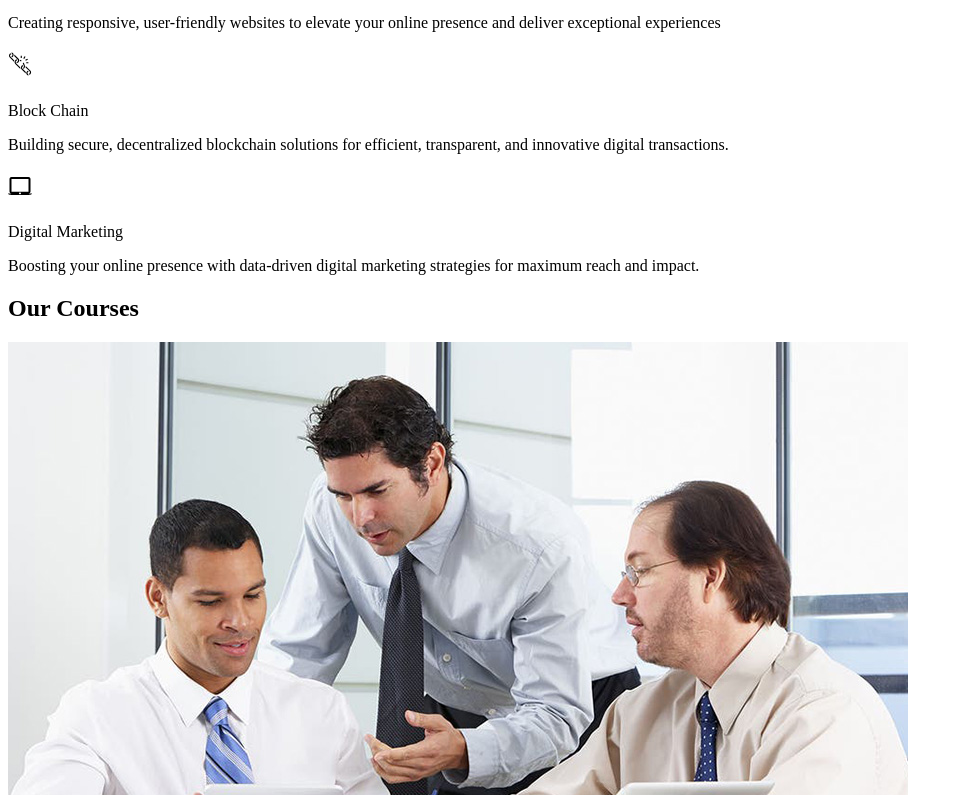
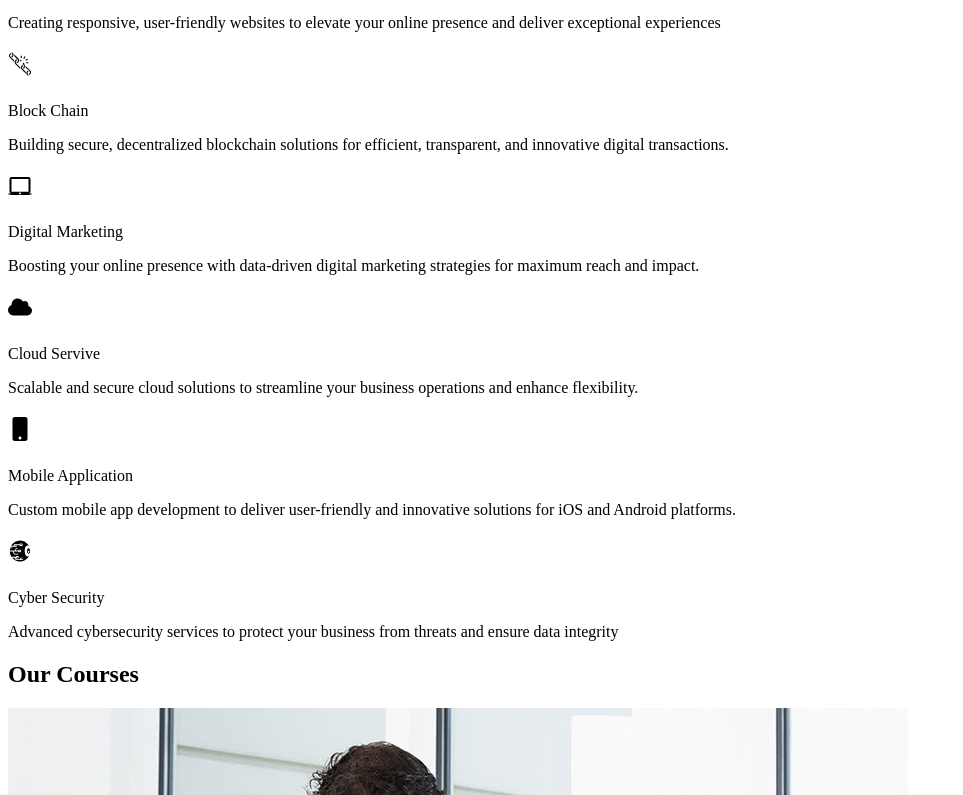
Before and after one commit to thinkfeatSS/thinkfeat, a Next.js app: page / in a window 1280 px wide. Shown: the part 5451-6246 px from the top of the page, without its empty margins (0-963 px from the left). Built offline with nearby package versions, Linux system fonts and the light colour scheme.

Commit message:
add servives

```diff
--- a/app/Service.tsx
+++ b/app/Service.tsx
@@ -6,6 +6,9 @@
 import { RiGlobalLine } from "react-icons/ri";
 import { GiBreakingChain } from "react-icons/gi";
 import { IoMdLaptop } from "react-icons/io";
+import { FaCloud } from "react-icons/fa6";
+import { FaMobile } from "react-icons/fa";
+import { GiCyberEye } from "react-icons/gi";
 
 const cardData = [
   {
@@ -23,6 +26,22 @@
     title: "Digital Marketing",
     description: "Boosting your online presence with data-driven digital marketing strategies for maximum reach and impact.",
   },
+  {
+    icon: <FaCloud className="inline-block mr-2" />,
+    title: "Cloud Servive",
+    description: "Scalable and secure cloud solutions to streamline your business operations and enhance flexibility.",
+  },
+
+  {
+    icon: <FaMobile className="inline-block mr-2" />,
+    title: "Mobile Application",
+    description: "Custom mobile app development to deliver user-friendly and innovative solutions for iOS and Android platforms.",
+  },
+  {
+    icon: <GiCyberEye className="inline-block mr-2" />,
+    title: "Cyber Security",
+    description: "Advanced cybersecurity services to protect your business from threats and ensure data integrity",
+  },
 ];
 
 
@@ -31,9 +50,10 @@
   return (
 
     <section className='mt-20 flex flex-col gap-10  dark:bg-surface-color bg-on-surface-color text-on-surface-color '>
+
       <h2 className="text-4xl font-bold text-on-primary dark:text-white text-center">Our Services</h2>
       {/* Cards */}
-      <div className="flex flex-col md:flex-row  gap-4 p-4">
+      <div className="grid grid-cols-1 lg:grid-cols-3 xl:grid-cols-4  gap-4 p-4">
         {cardData.map((card, index) => (
           <div
             key={index}
@@ -42,7 +62,7 @@
             <h1 className=" text-5xl font-semibold mb-2 text-secondary dark:text-primary">
               {card.icon}
             </h1>
-            <p className="dark:text-on-surface-color  text-black font-medium mb-5 mobile-headline-medium">{card.title}</p>
+            <p className="dark:text-on-surface-color  text-black font-medium mb-2 mobile-headline-medium">{card.title}</p>
             <p className="dark:text-on-surface-color  text-gray-600">{card.description}</p>
           </div>
         ))}
```
